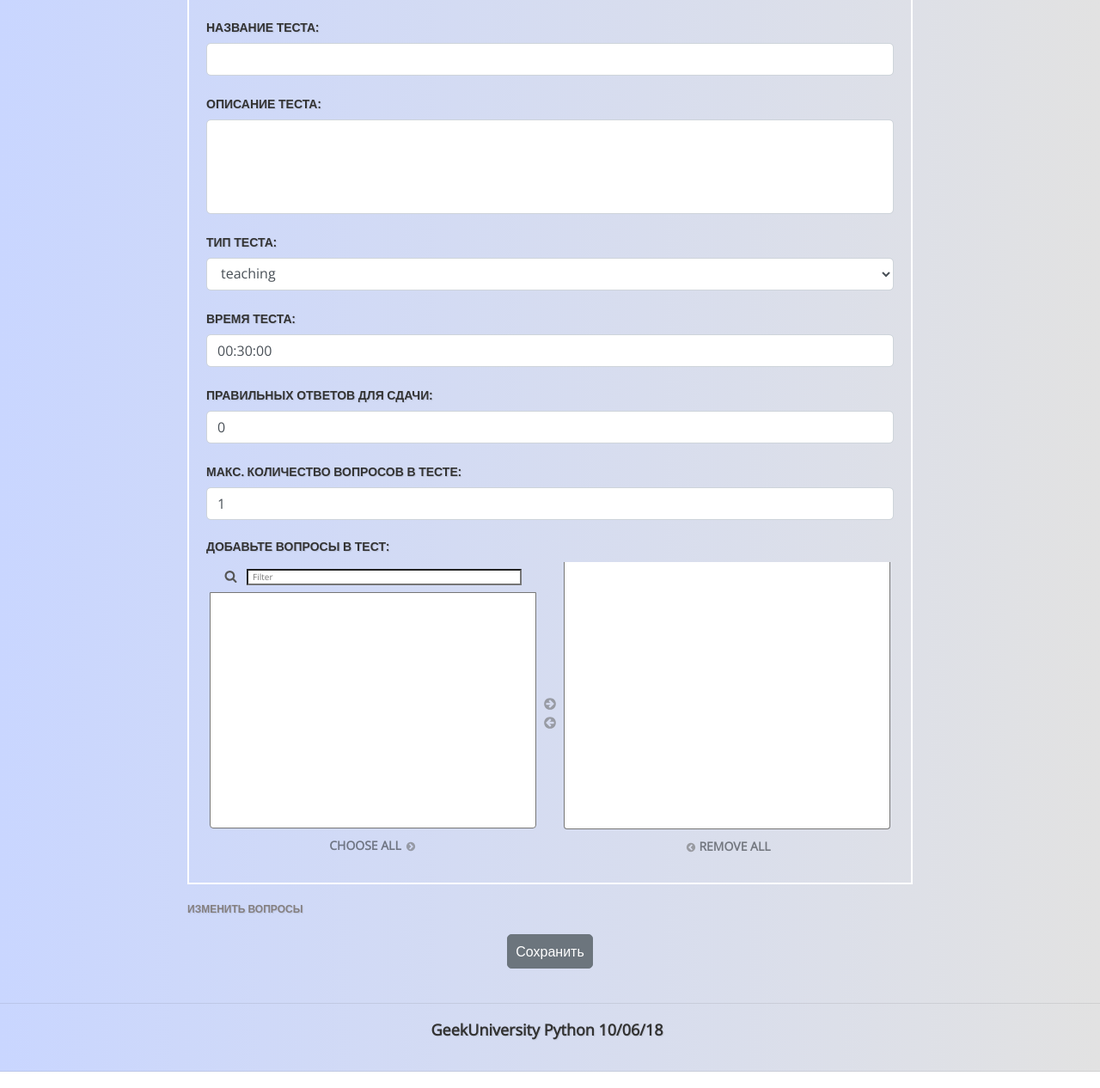
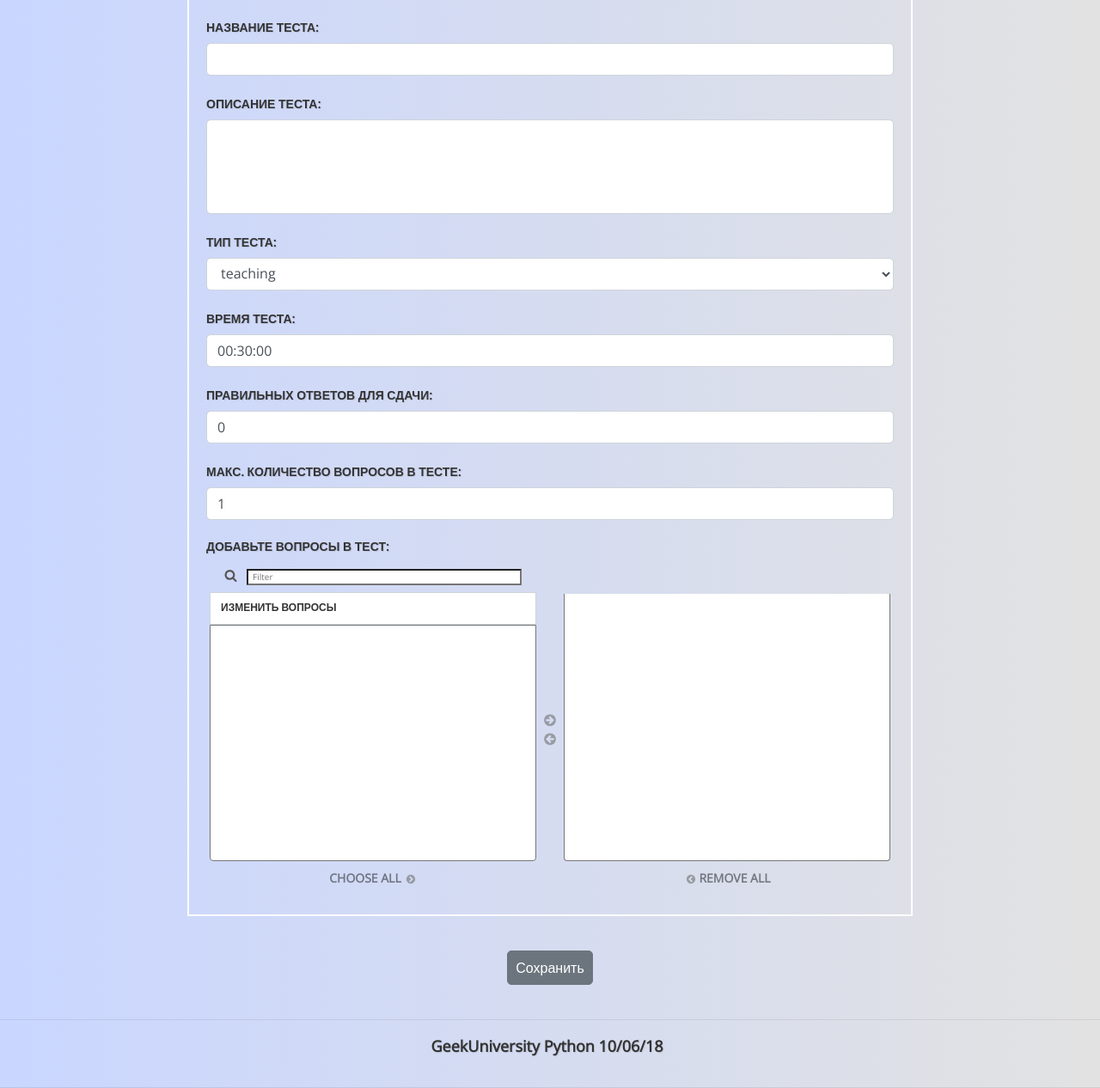
Before and after one commit to timrestDm/easyTest, a Django app: page /test/create/ in a window 1280 px wide. Shown: the part 229-1495 px from the top of the page at 86% size. Run offline with Django 3.2, Linux system fonts and the light colour scheme; a user stored in the database is signed in; data comes from the database, SQL or seed files in the repository; lists and menus that the app fills with data are empty; some libraries are stand-ins or nearby versions.

Commit message:
добавил в селект ссылку на изменение вопросов

```diff
--- a/easyTest/mainapp/static/css/style.css
+++ b/easyTest/mainapp/static/css/style.css
@@ -893,6 +893,22 @@ fieldset .selector p input {
   padding-left: 5px;
   padding-right: 5px;
 }
+fieldset .selector #change {
+  border-radius: 0;
+}
+fieldset .selector #change a {
+  text-shadow: none;
+  color: #333333;
+  padding: 0px;
+}
+fieldset .selector #change a:hover {
+  color: #847f7f;
+  border-bottom: none;
+  padding: 0px;
+}
+fieldset .selector .selector-chosen {
+  align-self: flex-end;
+}
 .test_form_json a {
   text-transform: unset;
 }
--- a/easyTest/mainapp/static/css/style.less
+++ b/easyTest/mainapp/static/css/style.less
@@ -709,6 +709,27 @@ fieldset{
     			padding-right: 5px;
     		}
     	}
+
+    	#change {
+    		border-radius: 0;
+
+    		a {
+				text-shadow: none;
+				color: #333333;
+				padding: 0px;
+
+				&:hover {
+					color: #847f7f;
+					border-bottom: none;
+					padding: 0px;
+				}
+    		}
+
+    	}
+
+    	.selector-chosen {
+    		align-self: flex-end;
+    	}
     }
 }
 
--- a/easyTest/mainapp/static/js/mainapp.js
+++ b/easyTest/mainapp/static/js/mainapp.js
@@ -6,6 +6,7 @@ $(function() {
     if (currenthref_part2 == 'test') {
         if (currenthref_part3 == 'create'|| currenthref_part3 == 'edit') {
             toggle_test_forms();
+            changeQuestions();
         } else {
         makeDisable();
         testFunction();
@@ -141,3 +142,8 @@ function toggle_q_type() {
         }
     }
 }
+
+function changeQuestions() {
+    $('#id_questions_filter').wrap("<div class='around_p'></div>");
+    $('.around_p').append($('#change'));
+};
--- a/easyTest/mainapp/templates/mainapp/test_form.html
+++ b/easyTest/mainapp/templates/mainapp/test_form.html
@@ -34,9 +34,10 @@
                     {% endif %}
                 {% endfor %}
                 {{ form.media }}
+                <div id="change" class="center form-control">
+                    <a href="{% url 'mainapp:questions_staff' %}">{% trans 'Изменить вопросы' %}</a>
+                </div>
             </fieldset>
-
-            <div class="center"><a href="{% url 'mainapp:questions_staff' %}">{% trans 'Изменить вопросы' %}</a></div>
 
             <fieldset class="test_form_json">
                 {% if object %}
```
